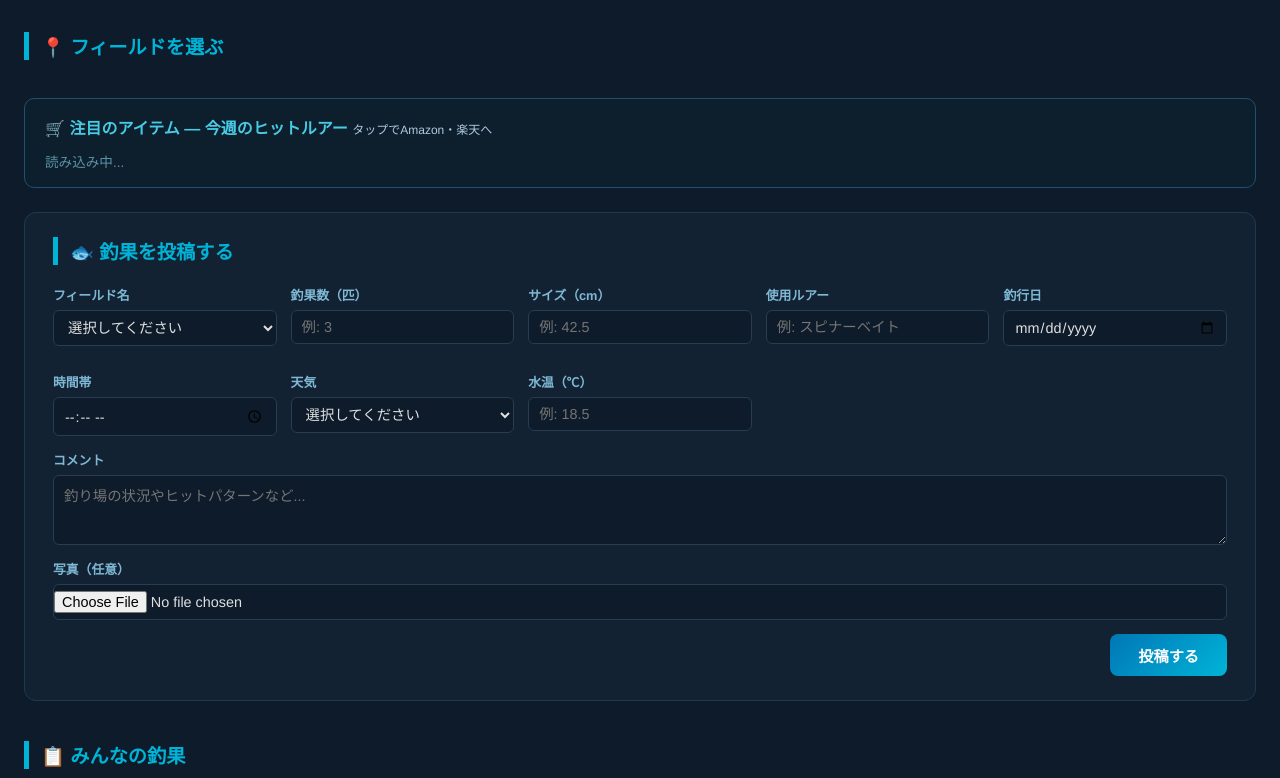
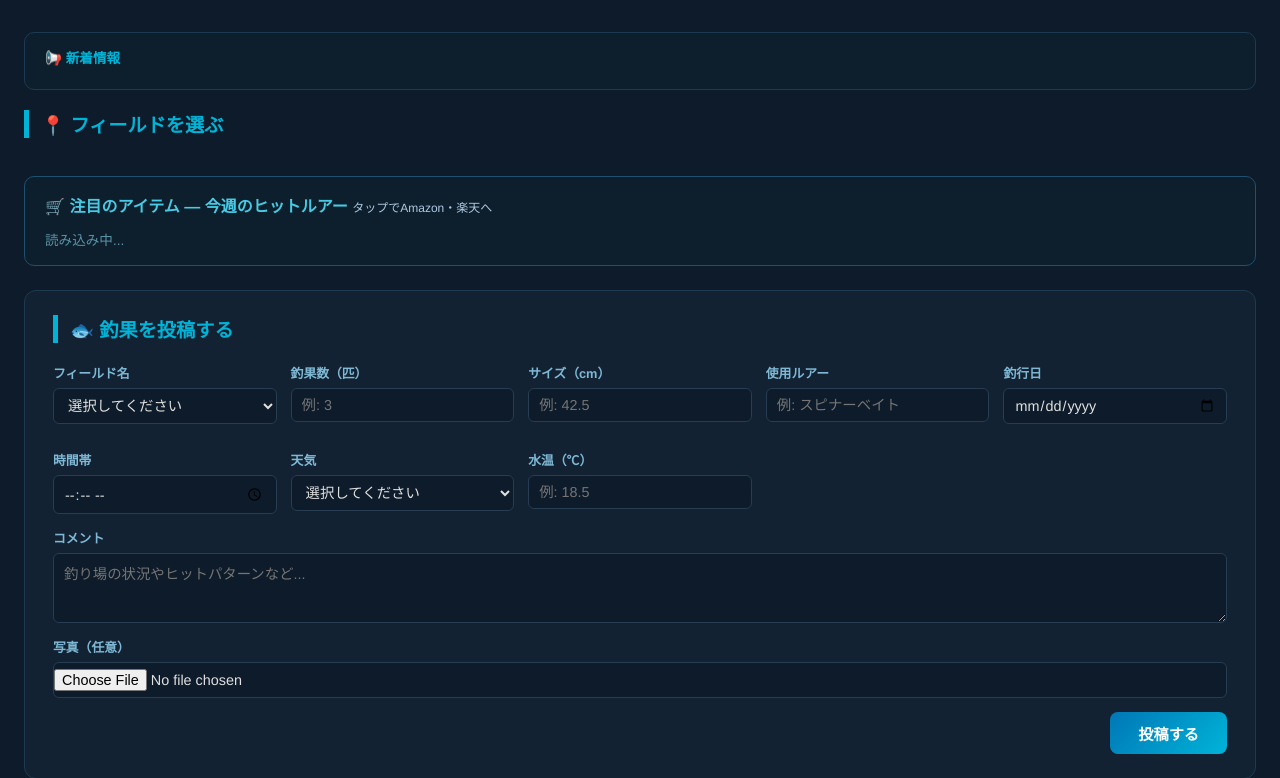
Before and after one commit to boomao-bass-fishing/bass-fishing-app, a Flask app: template templates/index.html in a window 1280 px wide. Shown: the part 157-935 px from the top of the page. Run offline with Flask 3, Linux system fonts and the light colour scheme; the template is opened without the code that fills it, so the values that code supplies are empty; some libraries are stand-ins or nearby versions.

Commit message:
feat: トップページに新着情報セクションを追加
Co-Authored-By: Claude Sonnet 4.6 <noreply@anthropic.com>

```diff
--- a/templates/index.html
+++ b/templates/index.html
@@ -595,6 +595,38 @@
       padding: 12px 0;
     }
 
+    /* 新着情報 */
+    .news-section {
+      background: #0d1f2d;
+      border: 1px solid #1e3a52;
+      border-radius: 10px;
+      padding: 14px 20px;
+      margin-bottom: 20px;
+    }
+    .news-header {
+      font-size: 0.85rem;
+      font-weight: bold;
+      color: #00b4d8;
+      margin-bottom: 8px;
+    }
+    .news-list {
+      list-style: none;
+      padding: 0;
+      margin: 0;
+    }
+    .news-list li {
+      font-size: 0.82rem;
+      color: #adc8e0;
+      padding: 4px 0;
+      border-bottom: 1px solid #1e3a52;
+    }
+    .news-list li:last-child { border-bottom: none; }
+    .news-list li .news-date {
+      color: #607d8b;
+      margin-right: 8px;
+      font-size: 0.78rem;
+    }
+
     /* ② 速報セクション */
     .sokuhо-section {
       background: linear-gradient(135deg, #1c2e1c, #1a2f44);
@@ -834,6 +866,14 @@
   </header>
 
   <main>
+
+    <!-- 新着情報 -->
+    <section class="news-section">
+      <div class="news-header">📢 新着情報</div>
+      <ul class="news-list">
+        <!-- ここに新着情報を追加 -->
+      </ul>
+    </section>
 
     <!-- ① フィールド選択タブ -->
     <section class="field-selector">
```
